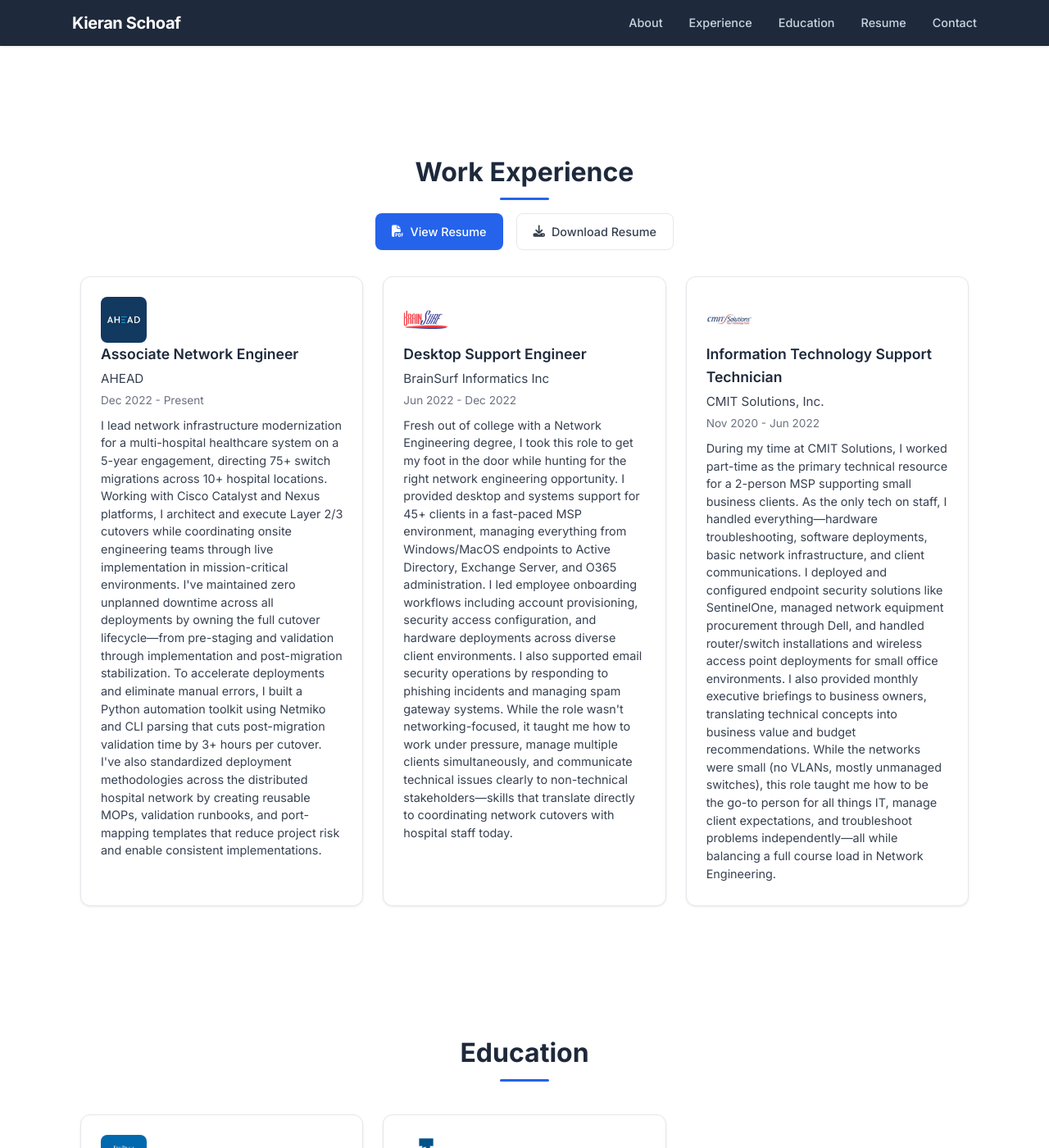
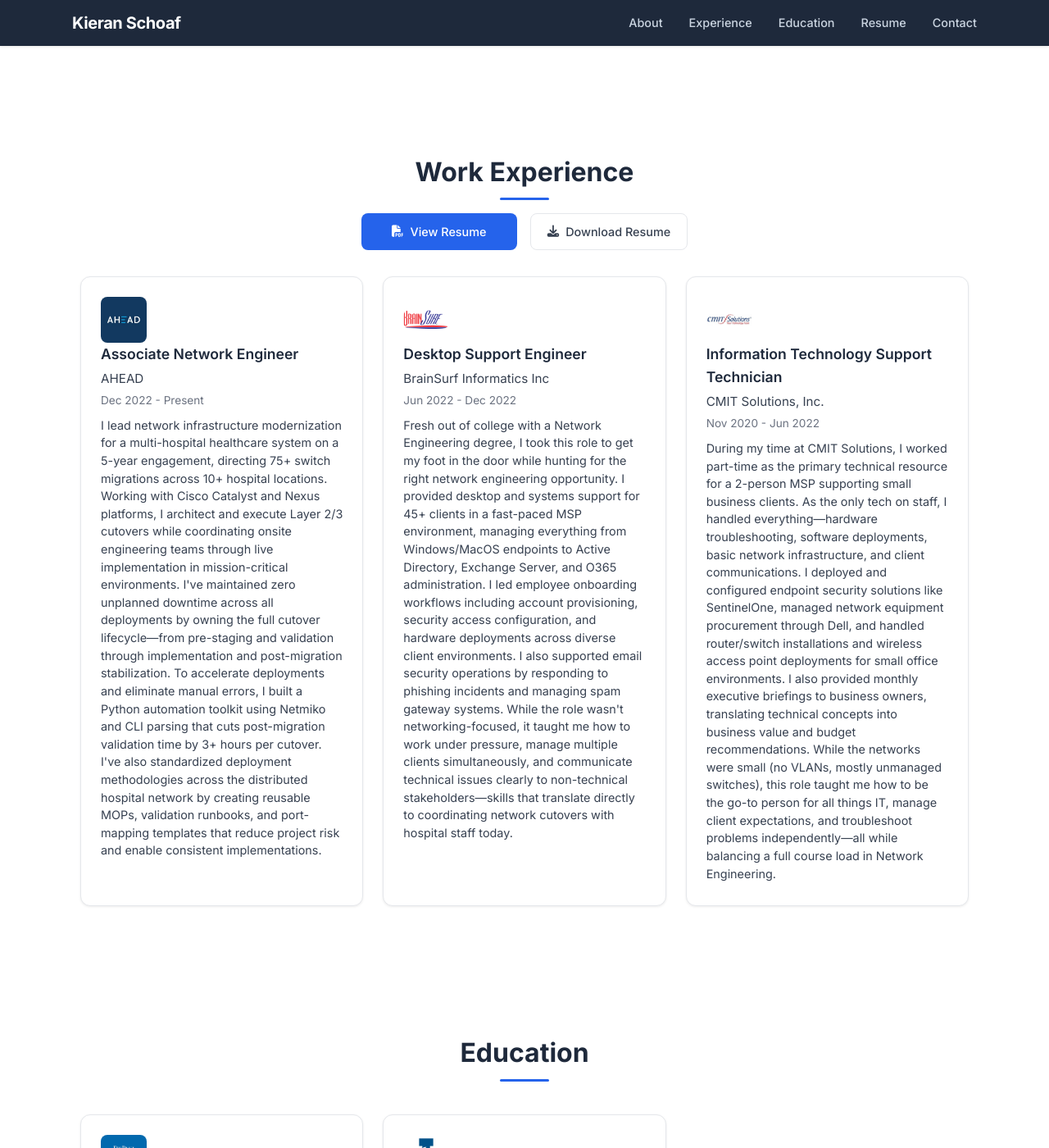
Before and after one commit to kischoaf/kischoaf.github.io, a Jekyll site: the page built from index.html, in a window 1280 px wide and 1400 px high, scrolled down 712 px. Shown: the whole window at 82% size. Built offline with Jekyll 4.4.1, drawn with Linux system fonts in a browser that asks for light colours.

Commit message:
Center and normalize resume action buttons in experience section

```diff
--- a/_sass/all.scss
+++ b/_sass/all.scss
@@ -123,6 +123,22 @@
   }
 }
 
+#experience .experience-actions {
+  display: flex;
+  justify-content: center;
+  width: 100%;
+  text-align: center;
+}
+
+#experience .experience-actions .btn-primary-custom,
+#experience .experience-actions .btn-outline-custom {
+  display: inline-flex;
+  align-items: center;
+  justify-content: center;
+  min-width: 190px;
+  white-space: nowrap;
+}
+
 // Card
 .card {
   display: flex;
```
